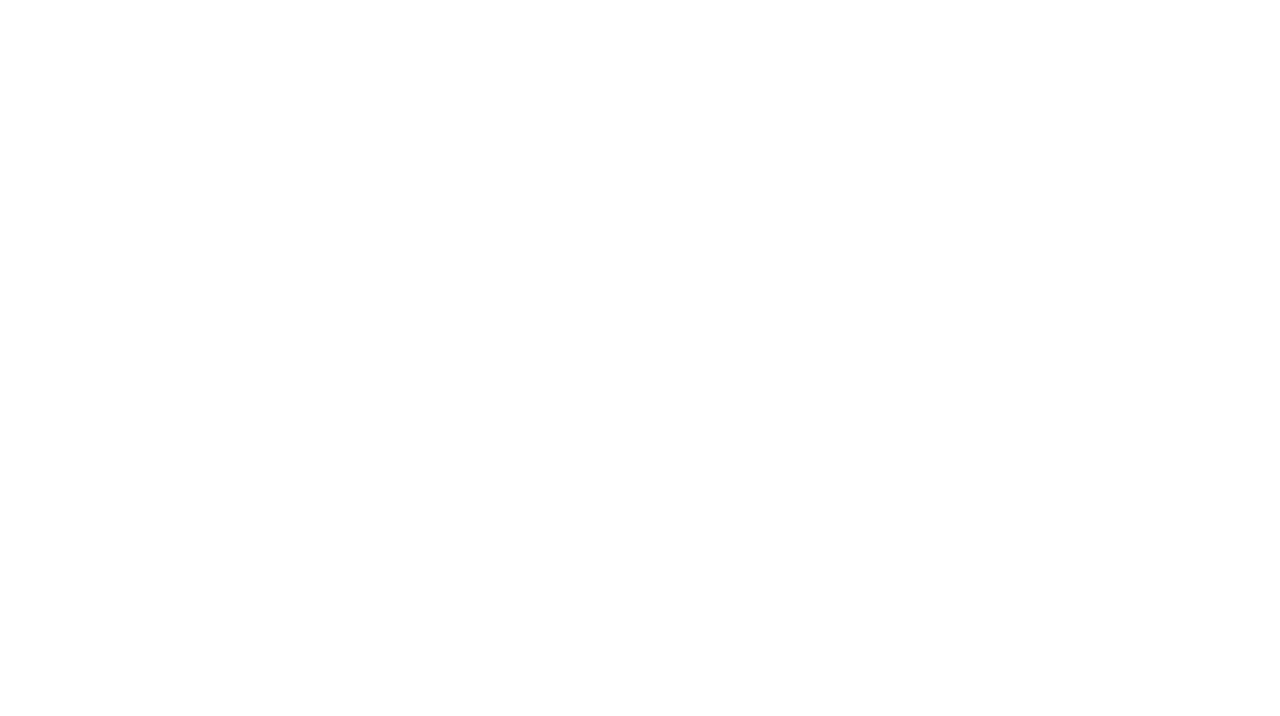
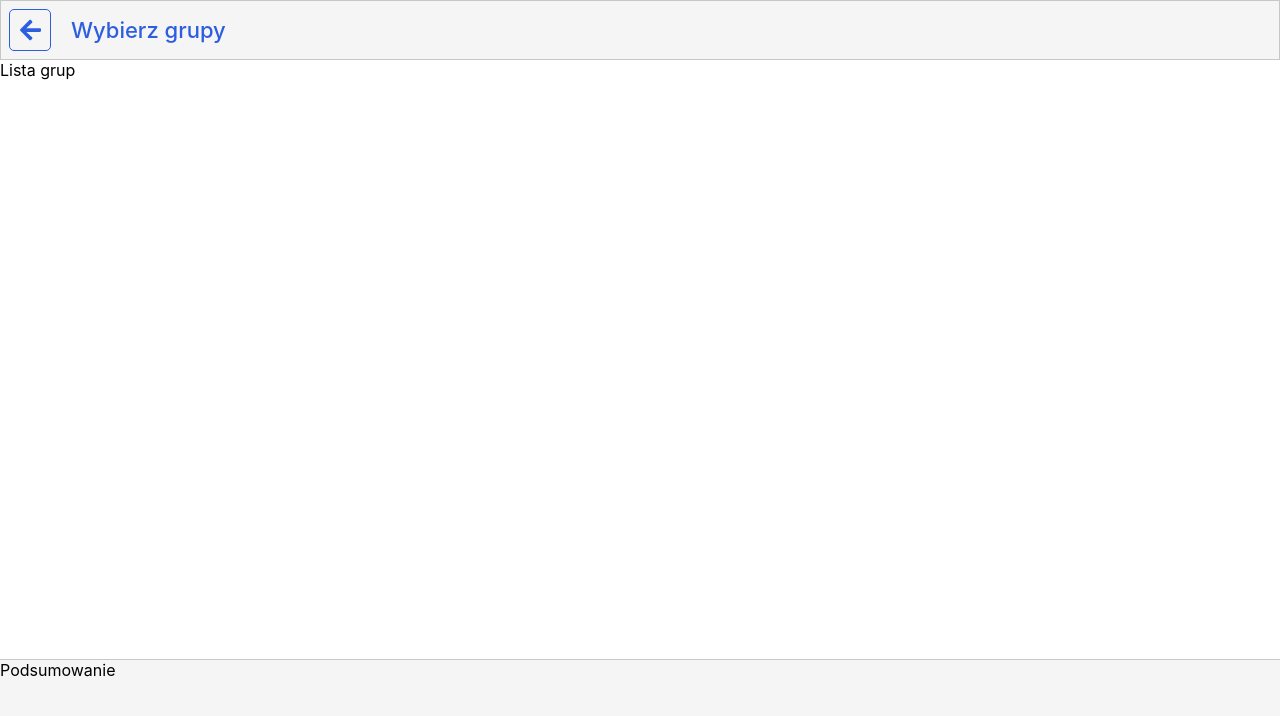
Before and after one commit to WooooCash/UPZ-Frontend_2, a React (Create React App) app: page /selectGroups in a window 1280 px wide. Shown: the top 716 px of the page. Built offline with nearby package versions, Linux system fonts and the light colour scheme.

Commit message:
Started work on select groups screen

```diff
--- a/src/index.js
+++ b/src/index.js
@@ -5,6 +5,7 @@ import MainScreen from "./screens/main/MainScreen.js";
 import ConsultationsScreen from './screens/consultations/ConsultationsScreen';
 import PlanScreen from './screens/plan/PlanScreen';
 import Scheduletest from './components/scheduletest/Scheduletest';
+import SelectGroupsScreen from './screens/selectGroups/SelectGroupsScreen';
 import reportWebVitals from './reportWebVitals';
 import { BrowserRouter as Router, Route } from 'react-router-dom';
 
@@ -14,6 +15,7 @@ ReactDOM.render(
       <Route exact path="/consultations" component={ConsultationsScreen} />
       <Route exact path="/planTest" component={PlanScreen} />
       <Route exact path="/schedule" component={Scheduletest} />
+      <Route exact path="/selectGroups" component={SelectGroupsScreen} />
       <Route exact path="/" component={MainScreen}/>
     </Router>
   </React.StrictMode>,
--- /dev/null
+++ b/src/screens/selectGroups/SelectGroupsScreen.css
@@ -0,0 +1,78 @@
+.selectGroupsScreenMainContainer {
+    position: absolute;
+
+    display: flex;
+    flex-direction: column;
+
+    top: 0px;
+    left: 0px;
+    bottom: 0px;
+    right: 0px;
+
+    /* background-color: blue; */
+}
+
+.selectGroupsScreenNavBar{
+    display: flex;
+    flex-direction: row;
+
+    background-color: var(--light-grey);
+    border: 1px solid var(--grey);
+    justify-content: start;
+    align-items: center;
+
+    /* height: 64px; */
+}
+
+.selectGroupsScreenBackButton {
+    display: flex;
+
+    align-items: center;
+    justify-content: center;
+
+    margin: 8px;
+
+    height: 40px;
+    width: 40px;
+
+    font-size: 24px;
+
+    border: 1px solid var(--primary-light);
+    background-color: transparent;
+    border-radius: 5px;
+
+    color: var(--primary-light);
+
+    transition-property: background-color, color;
+    transition-duration: 150ms;
+}
+
+.selectGroupsScreenBackButton:hover {
+    cursor: pointer;
+
+    background-color: var(--primary-light);
+    color: white;
+}
+
+.selectGroupsScreenTitle {
+    margin-left: 12px;
+
+    color: var(--primary-light);
+
+    font-size: 22px;
+    font-weight: 500;
+}
+
+.selectGroupsScreenContent {
+    flex: 1;
+
+    overflow: auto;
+}
+
+.selectGroupsScreenSummaryView {
+    max-height: 40%;
+    min-height: 140px;
+
+    background-color: var(--light-grey);
+    border-top: 1px solid var(--grey);
+}
--- /dev/null
+++ b/src/screens/selectGroups/SelectGroupsScreen.js
@@ -0,0 +1,31 @@
+import './SelectGroupsScreen.css';
+
+import { FontAwesomeIcon } from "@fortawesome/react-fontawesome";
+import { faArrowLeft } from '@fortawesome/free-solid-svg-icons';
+import { useState } from 'react/cjs/react.production.min';
+import { Link } from 'react-router-dom';
+import { useHistory } from 'react-router-dom';
+
+export default function SelectGroupsScreen(props) {
+
+    const history = useHistory();
+
+    return (
+        <div className="selectGroupsScreenMainContainer">
+            <div className="selectGroupsScreenNavBar">
+                <div className="selectGroupsScreenBackButton" onClick={() => history.push('/')}>
+                    <FontAwesomeIcon icon={faArrowLeft} />
+                </div>
+                <div className='selectGroupsScreenTitle'>
+                    Wybierz grupy
+                </div>
+            </div>
+            <div className="selectGroupsScreenContent">
+                Lista grup
+            </div>
+            <div className="selectGroupsScreenSummaryView">
+                Podsumowanie
+            </div>
+        </div>
+    );
+}
```
